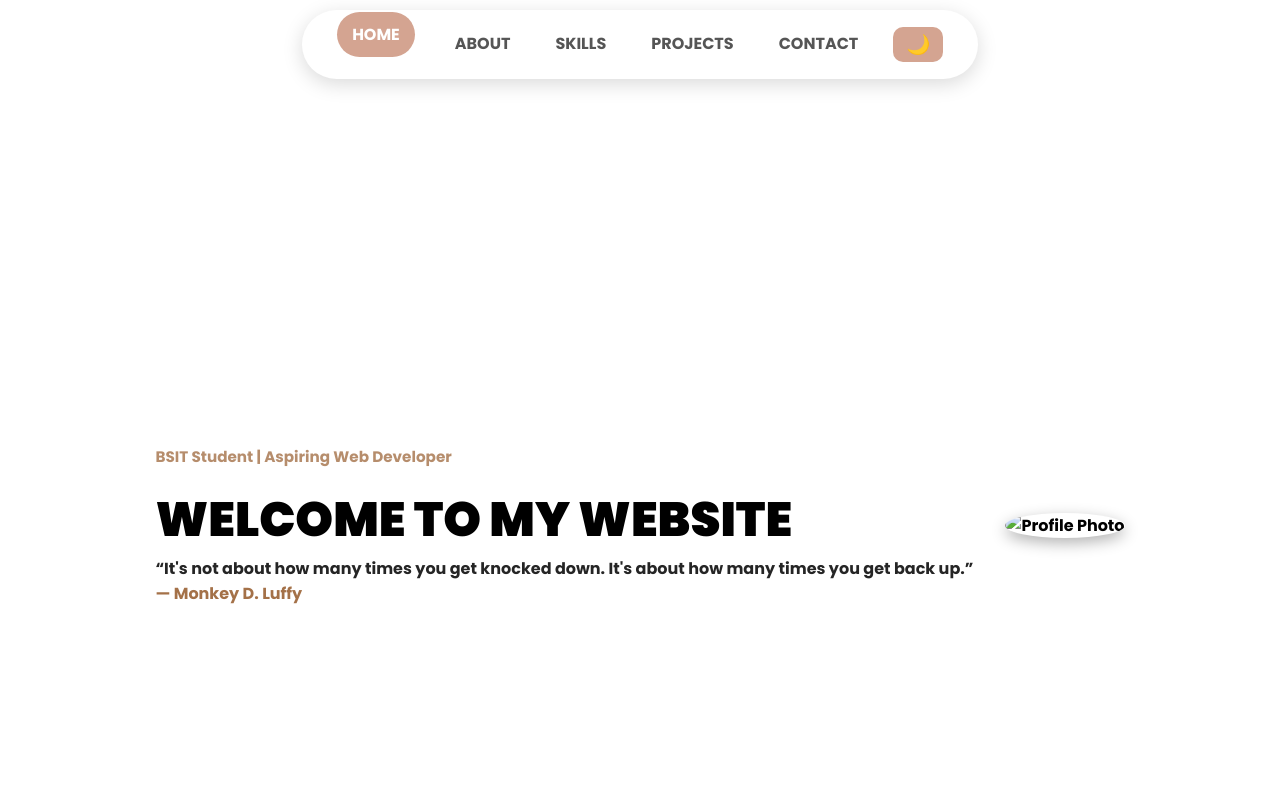
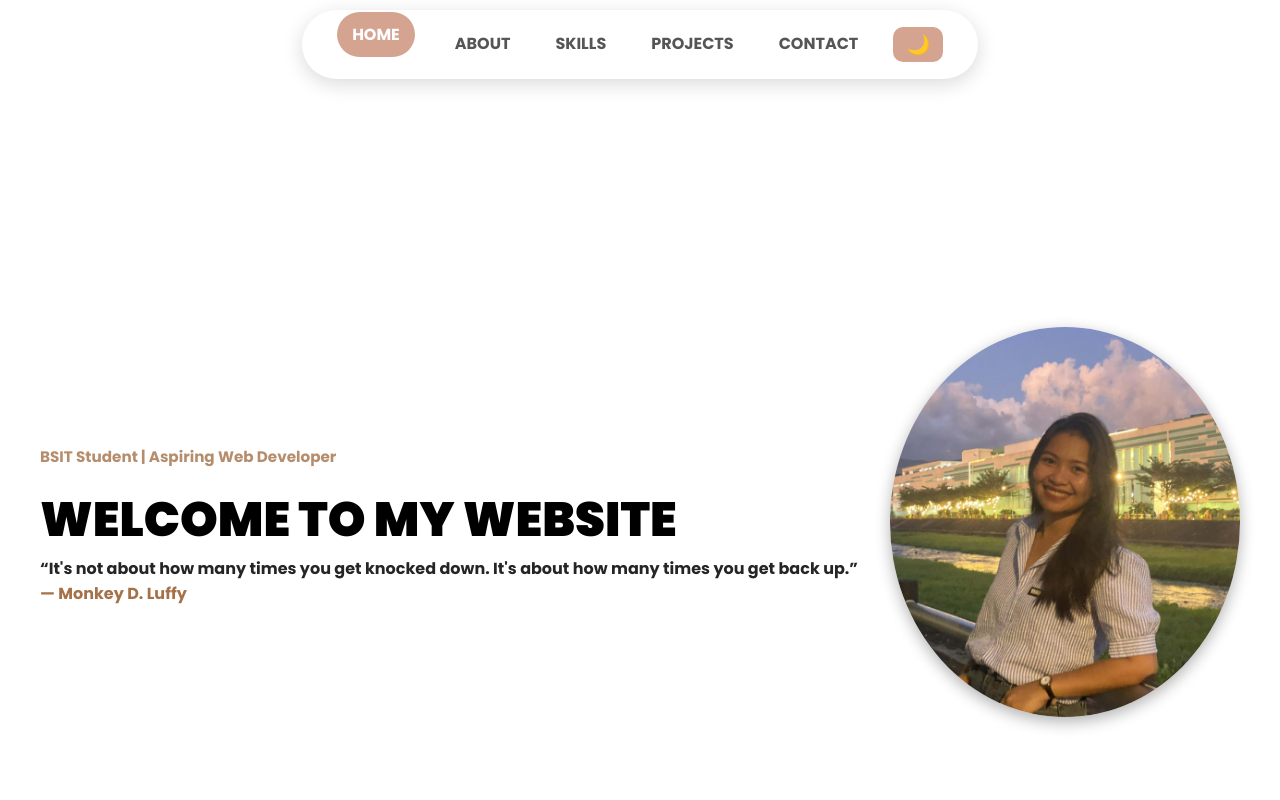
Before and after one commit to kys1130/MY-WEBSITE-, a plain HTML site: page index.html in a window 1280 px wide. Shown: the top 800 px of the page. Drawn offline with Linux system fonts and the light colour scheme; files whose address does not match are found by name.

Commit message:
Update index.html

```diff
--- a/index.html
+++ b/index.html
@@ -38,7 +38,7 @@
                 <p class="author">— Monkey D. Luffy</p>
 
             </div>
-<div class="photo"> <img src="c:\Users\User\Pictures\kakai.jfif" alt="Profile Photo" class="profile"> </div>
+<div class="photo"> <img src="ky.jfif" alt="Profile Photo" class="profile"> </div>
         </div>
     </section>
 
```
